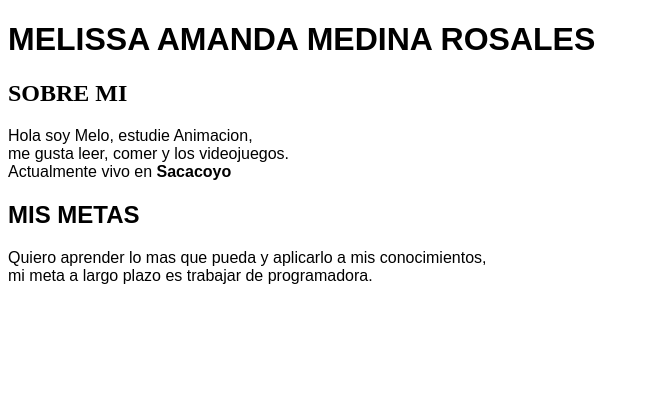
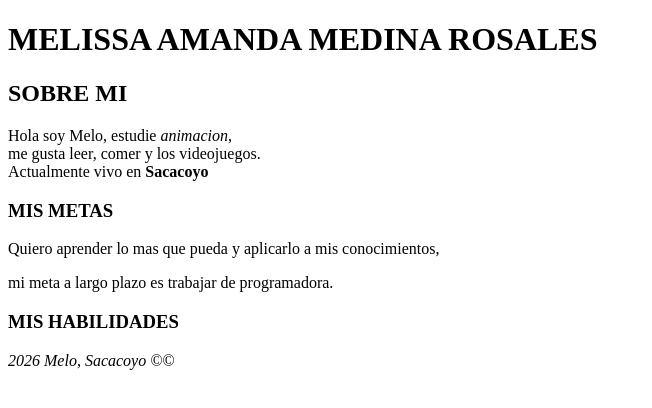
Before and after one commit to mr-mel/mi-portafolio-, a plain HTML site: page index.html in a window 1280 px wide. Shown: the whole page, without its empty margins (0-652 px from the left). Drawn offline with Linux system fonts and the light colour scheme.

Commit message:
Aplica estructura semántica

```diff
--- a/index.html
+++ b/index.html
@@ -1,22 +1,47 @@
 <!DOCTYPE html>
 <html lang="es">
+
 <head>
      <meta charset="UTF-8">
      <meta name="viewport" content="width=device-width, initial-scale=1.0">
-    <title>Melissa
+     <title> mi portafolio
      </title>
 </head>
+
 <body>
      <!-- Titulo-->
-   <h1 style="font-family: Arial;">MELISSA AMANDA MEDINA ROSALES</h1>
+     <header>
+          <h1>
+               MELISSA AMANDA MEDINA ROSALES
+               <nav> <!-- Este es un comentario en nav--> </nav>
+          </h1>
+     </header>
+
      <!-- Primera seccion -->
+     <main>
+          <section id="sobre-mi">
                <h2>SOBRE MI</h2>
-   <p style="font-family: Arial;">Hola soy Melo, estudie Animacion,
+               <p>Hola soy Melo, estudie <em>animacion</em>,
                     <br> me gusta leer, comer y los videojuegos.
-        <br> Actualmente vivo en <strong>Sacacoyo</strong>  </p>
+                    <br> Actualmente vivo en <strong>Sacacoyo</strong>
+               </p>
+          </section>
           <!-- Seccion 2-->
-    <h2 style="font-family: Arial;">MIS METAS</h2>
-   <p style="font-family: Arial;">Quiero aprender lo mas que pueda y aplicarlo a mis conocimientos,
-        <br> mi meta a largo plazo es trabajar de programadora.</p>
+          <section id="mis-metas">
+               <h3>MIS METAS</h3>
+               <article>
+                    <p>Quiero aprender lo mas que pueda y aplicarlo a mis conocimientos, </p>
+               </article>
+               <article>
+                    <p>mi meta a largo plazo es trabajar de programadora.</p>
+               </article>
+          </section>
+          <!-- Seccion 3-->
+          <section id="HABILIDADES">
+               <h3>MIS HABILIDADES</h3>
+          </section>
+     </main>
+     <footer> <em> 2026 Melo, Sacacoyo &copy© </em></footer>
 </body>
+
 </html>
```
Lines whose indentation alone changed are shown as unchanged.
